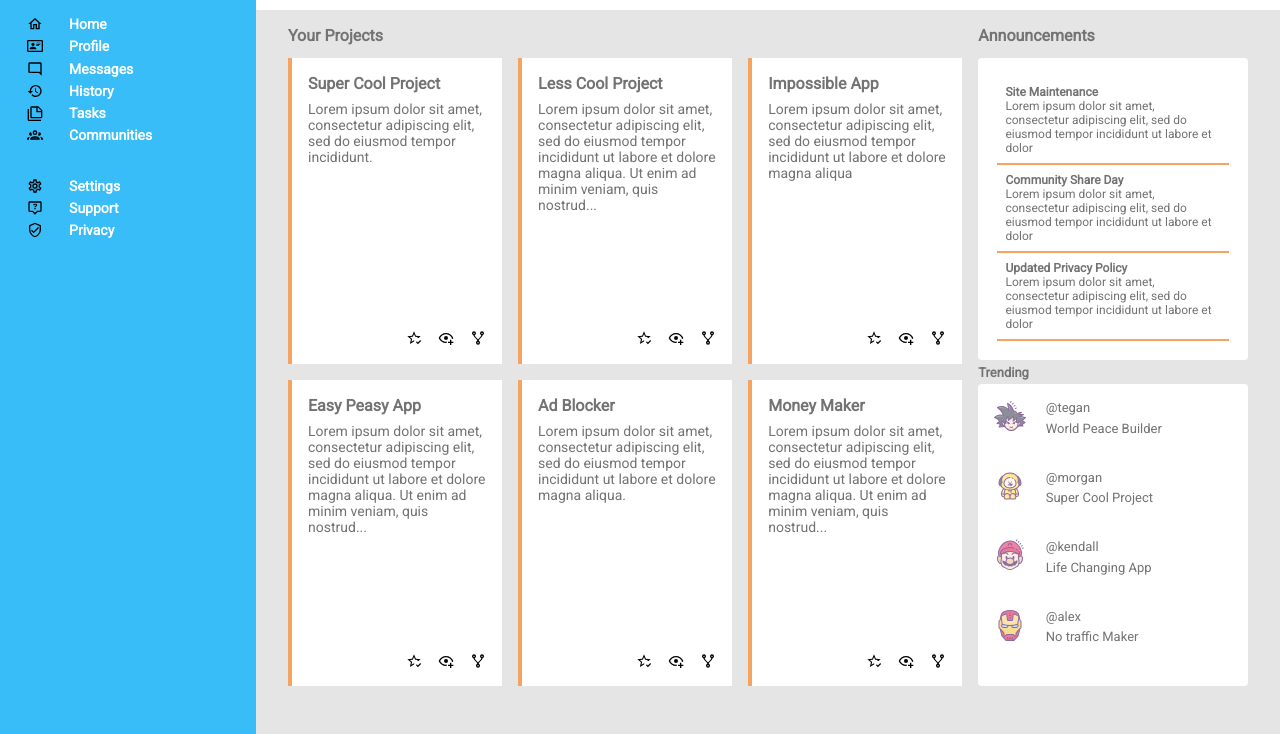
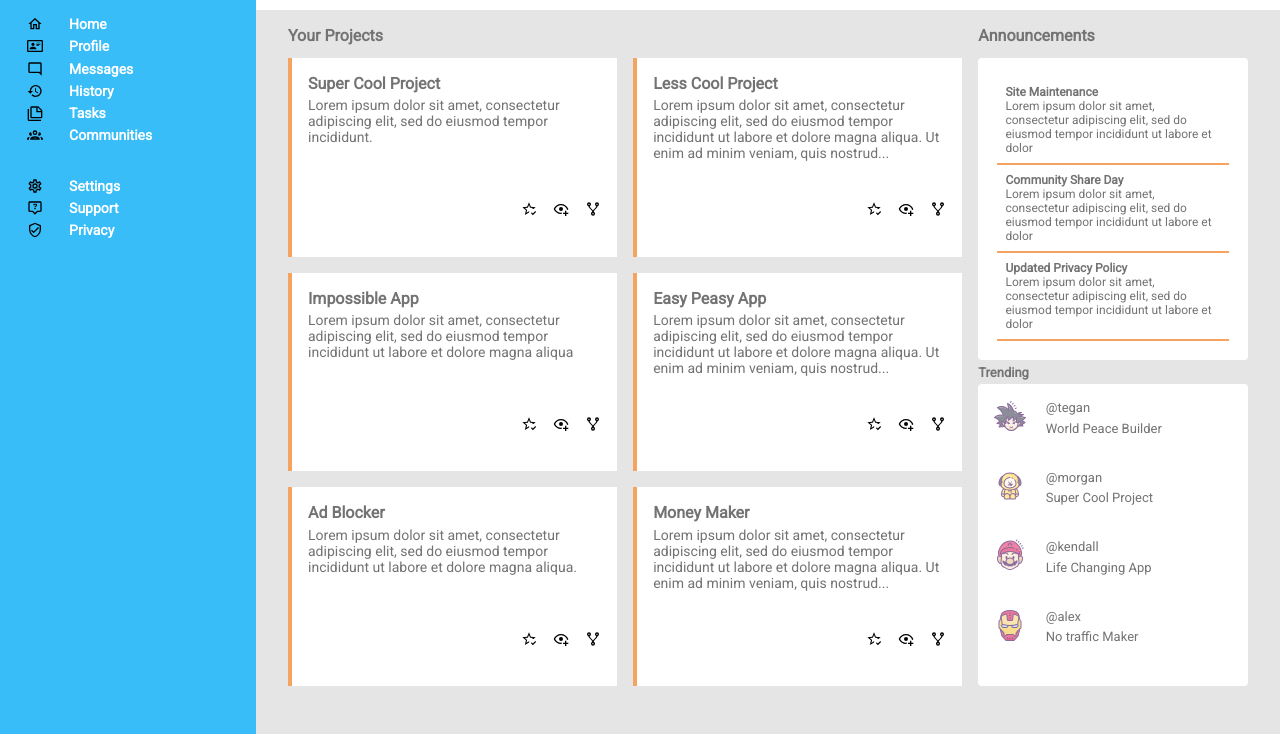
Before and after one commit to k-andrean/admin-dashboard, a plain HTML site: page index.html in a window 1280 px wide. Shown: the part 96-830 px from the top of the page. Drawn offline with Linux system fonts and the light colour scheme.

Commit message:
Update dashboard.css

```diff
--- a/dashboard.css
+++ b/dashboard.css
@@ -223,7 +223,7 @@ button{
 /* styling article and card section */
 .article{
     display: grid;
-    grid-template-columns: repeat(auto-fit, minmax(200px, 1.3fr));
+    grid-template-columns: repeat(auto-fit, minmax(250px, 1.3fr));
 
 
     gap: 1rem;
```
